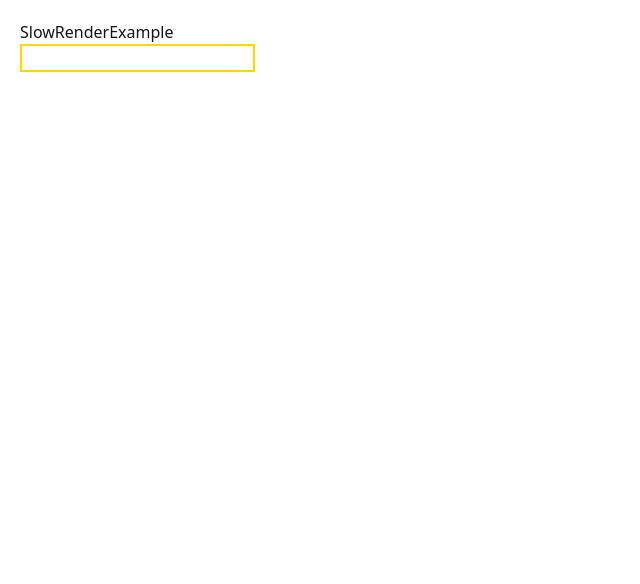
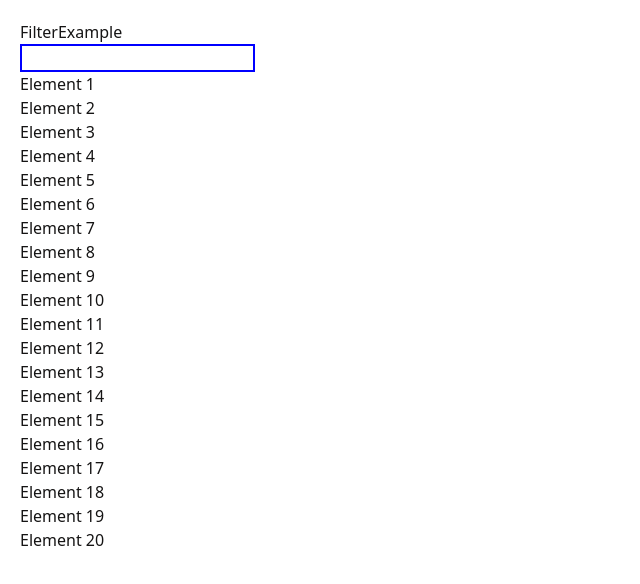
Before and after one commit to romanbarinov84/WebGarage-React-lessons-, a React (Vite) app: page / in a window 1280 px wide. Shown: the top 584 px of the page, without its empty margins (0-640 px from the left). Built offline with nearby package versions, Linux system fonts and the light colour scheme.

Commit message:
02.03 useTransition(FilterExample.jsx)

```diff
--- a/src/components/pages/HomePage.jsx
+++ b/src/components/pages/HomePage.jsx
@@ -8,7 +8,8 @@
 
 
 
-import SlowRenderExample from '../useTransition/SlowRenderExample';
+
+import FilterExample from '../useTransition/FilterExample';
 import './HomePage.css';
 
 
@@ -16,7 +17,7 @@ function HomePage() {
     return (
         <div>
 
-       <SlowRenderExample/>
+       <FilterExample/>
         </div>
     );
 }
--- /dev/null
+++ b/src/components/useTransition/FilterExample.jsx
@@ -0,0 +1,40 @@
+import { useState, useTransition } from "react"
+
+
+ const data = Array.from({length:10000},(_,i) => `Element ${i + 1}`)
+
+
+
+const FilterExample = () => {
+    const [query , setQuery] = useState("");
+    const [filteredData , setFilteredData] = useState(data);
+    const [isPending , startTransition] = useTransition();
+
+    function handleSearch(e){
+        const value = e.target.value;
+        setQuery(value);
+
+        startTransition(() => {
+            setFilteredData(
+                data.filter((item) => item.toLocaleLowerCase().includes(value.toLocaleLowerCase()))
+            )
+        })
+    }
+  return (
+    <div>
+        <h1>FilterExample</h1>
+        <input type="text" value={query} onChange={handleSearch} style={{border:"2px solid blue"}}/>
+        {isPending ? (
+            <div style={{color:"red"}}>Поиск....</div>
+        ):(
+            <ul>
+                {filteredData.slice(0,20).map((item , index) => (
+                    <li key={index}>{item}</li>
+                ))}
+            </ul>
+        )}
+        </div>
+  )
+}
+
+export default FilterExample
```
